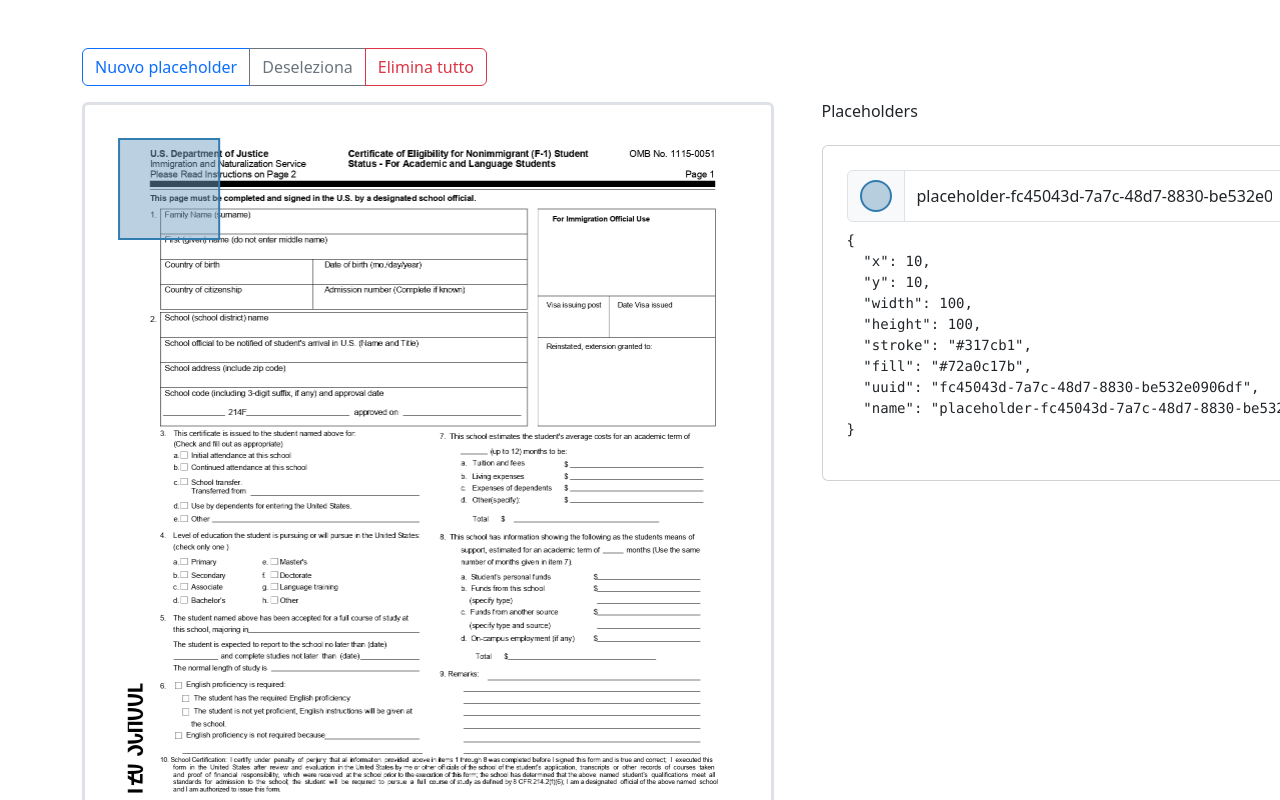
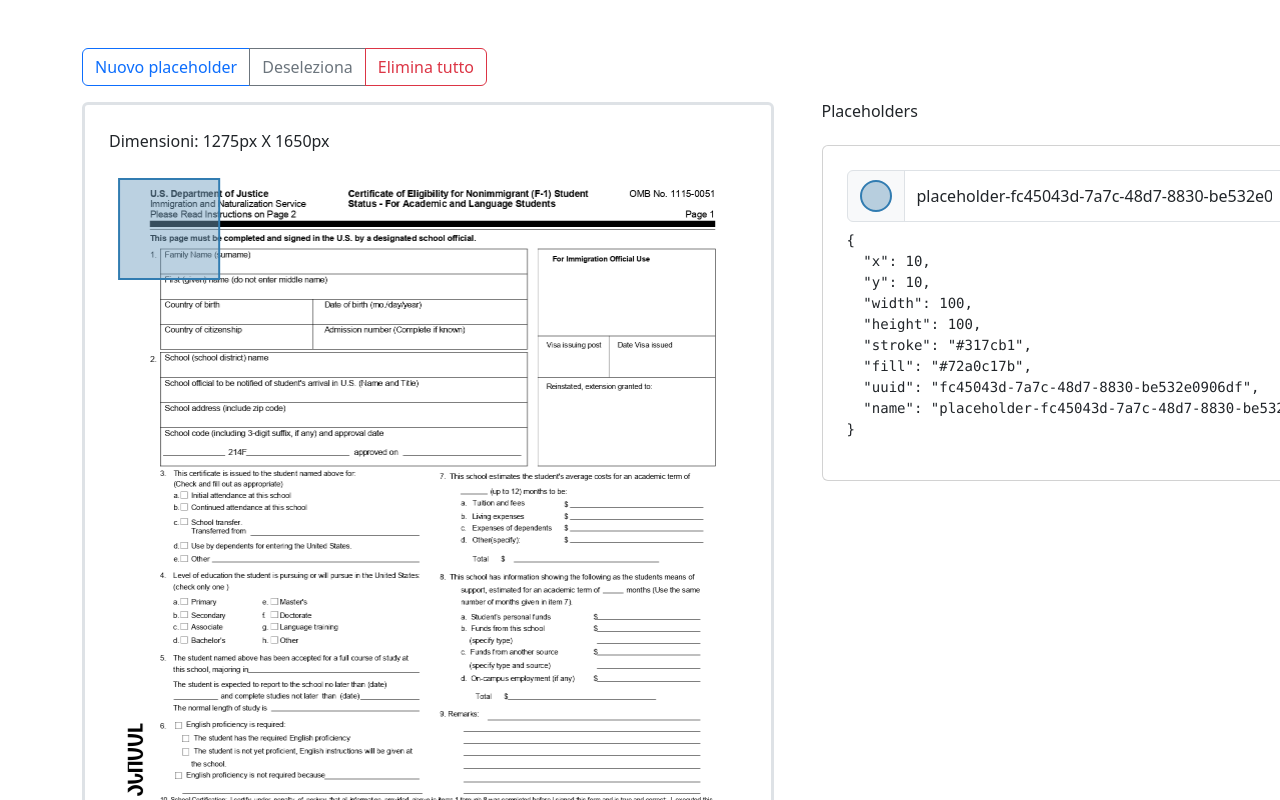
Before and after one commit to diemrt/diemrt-drawonpdf-web, a React (Vite) app: page / in a window 1280 px wide. Shown: the top 800 px of the page. Built offline with nearby package versions, Linux system fonts and the light colour scheme.

Commit message:
feat: Add image dimensions to Canvas component

```diff
--- a/src/components/Canvas.tsx
+++ b/src/components/Canvas.tsx
@@ -28,6 +28,7 @@
         className="border border-3 rounded p-4"
         style={{ width: "fit-content" }}
       >
+        <p>Dimensioni: {image!.width}px X {image!.height}px</p>
         <Stage height={canvasHeight} width={canvasWidth}>
           <Layer className="border border-success">
             <CanvasImage src="/pdf-image.jpg" />
```
